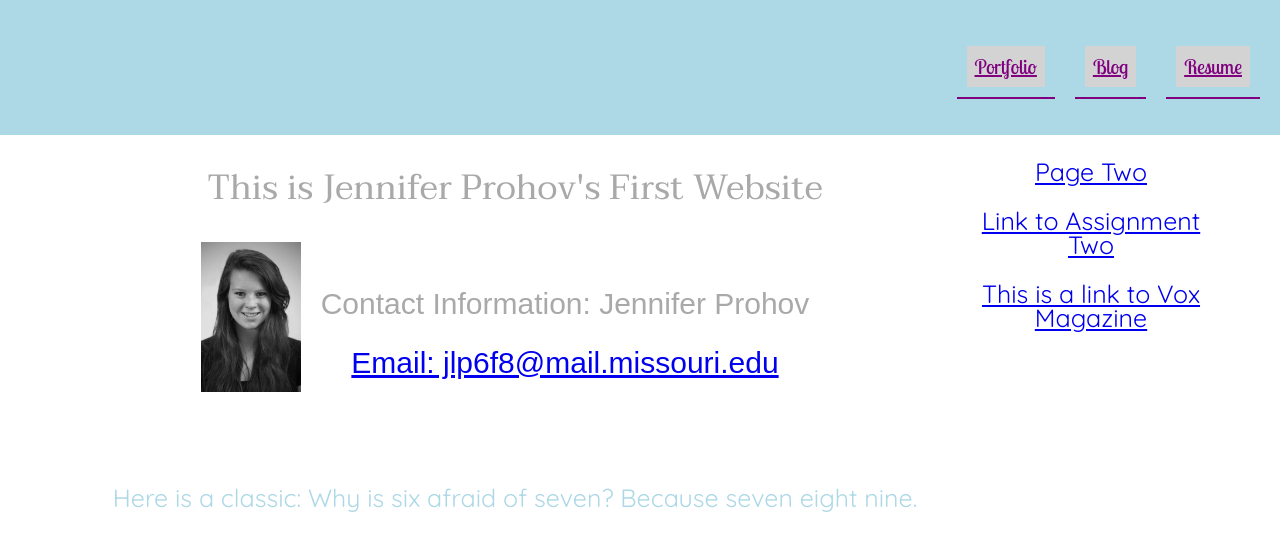
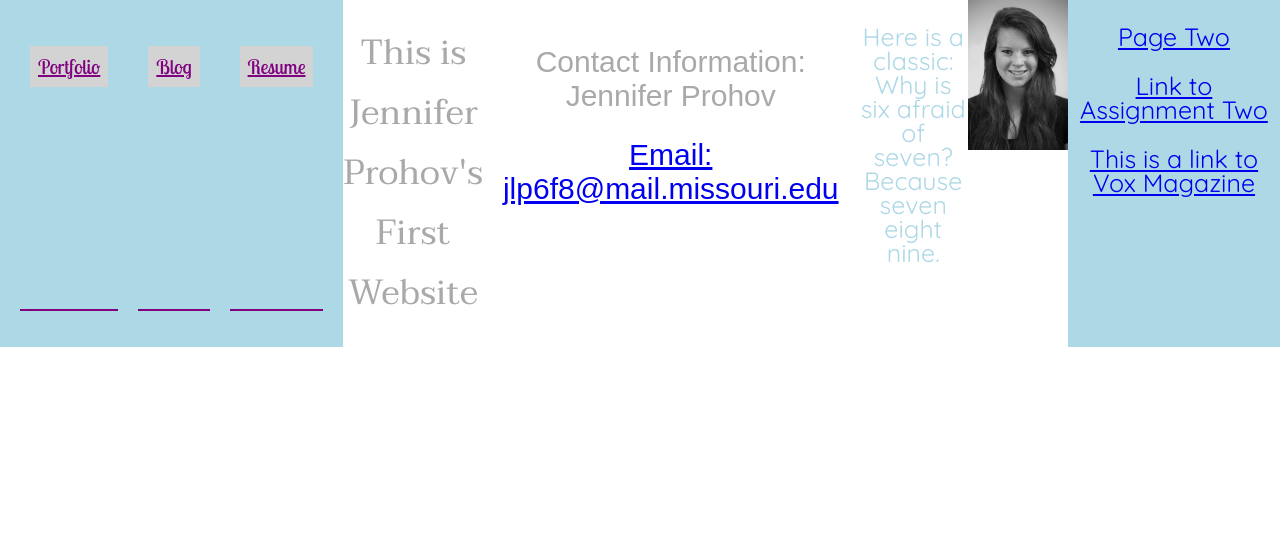
Before and after one commit to J4502-ss17/Jennifer-Prohov, a plain HTML site: page index.html in a window 1280 px wide. Drawn offline with Linux system fonts and the light colour scheme; a web font is replaced by a local one.

Commit message:
validates!

```diff
--- a/index.html
+++ b/index.html
@@ -22,7 +22,6 @@
         <li><a href= "http://www.moroadtrips.wordpress.com">Blog</a></li>
         <li><a href= "http://www.jenniferprohov.com/resume/">Resume</a></li>
       </ul>
-    </div>
 
 
     <div id="container">
@@ -30,18 +29,15 @@
       <div id="content">
         <!--This is a comment that won't show up in the browser.-->
           <h1>This is Jennifer Prohov's First Website</h1>
+        </div>
 
-          <article>
-
-
-
+          <div id="article">
+            <div class="image">
             <a href="mailto:jlp6f8@missouri.edu">
               <img src="proPic.jpg" alt= "My headshot" title= "My headshot" width= "100px"/>
             </a>
-
-            <br/>
-            <br/>
-
+            </div>
+          </div>
              <div id="contact">
               <h2>Contact Information: Jennifer Prohov</h2>
               <h2>
@@ -49,7 +45,6 @@
               </h2>
             </div>
 
-          </article>
 
            <br/>
           <br/>
--- a/style.css
+++ b/style.css
@@ -96,7 +96,7 @@ h2{
   width:100%;
 }
 
-article{
+#article{
   display:flex;
   flex-flow: row;
   justify-content: center;
@@ -117,7 +117,7 @@ article{
 
   }
 
-  article{
+  #article{
     flex-flow:column;
   }
 
@@ -154,7 +154,7 @@ article{
         flex: 1 auto;
     }
 
-    article {
+    #article {
 		flex: 3 0px;
 	}
 
@@ -162,7 +162,7 @@ article{
         order: 1;
     }
 
-    article {
+    #article {
         order: 2;
     }
 
```
